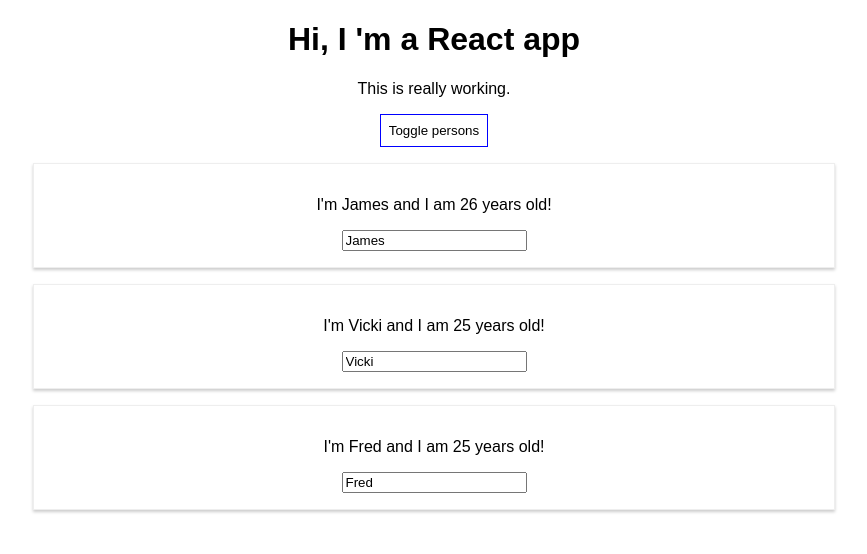
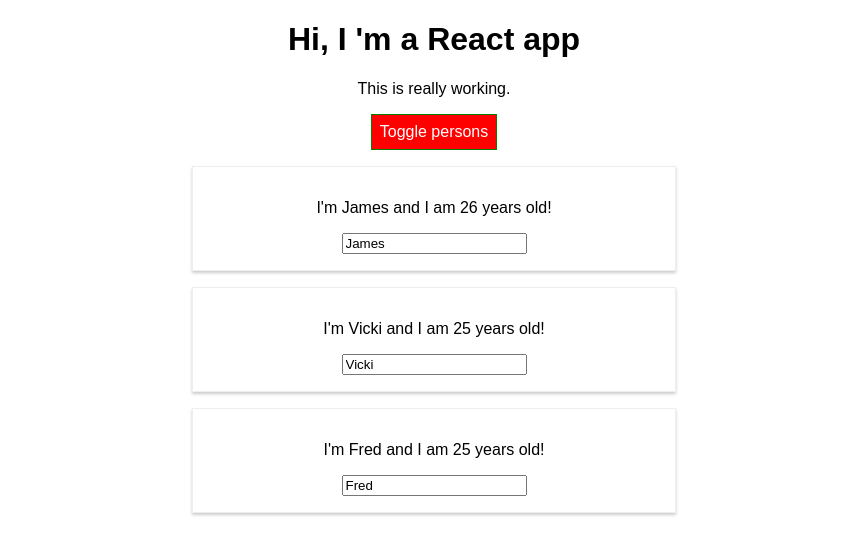
Before and after one commit to jeastham1993/learn-react-100-days-of-code, a React (Create React App) app in the folder src/react-complete-guide/: page / in a window 1280 px wide. Both pictures are taken after a click on the button "Toggle persons". Shown: the top 554 px of the page, without its empty margins (206-1073 px from the left). Built offline with nearby package versions, Linux system fonts and the light colour scheme.

Commit message:
[DAY4] Styling, dynamic classes and styled-components

```diff
--- a/src/react-complete-guide/package.json
+++ b/src/react-complete-guide/package.json
@@ -3,9 +3,11 @@
   "version": "0.1.0",
   "private": true,
   "dependencies": {
+    "radium": "^0.26.0",
     "react": "^16.11.0",
     "react-dom": "^16.11.0",
-    "react-scripts": "1.1.5"
+    "react-scripts": "1.1.5",
+    "styled-components": "^4.4.1"
   },
   "scripts": {
     "start": "react-scripts start",
--- a/src/react-complete-guide/src/App.css
+++ b/src/react-complete-guide/src/App.css
@@ -2,9 +2,10 @@
   text-align: center;
 }
 
-button {
-  background: white;
-  border: 1px solid blue;
-  padding: 8px;
-  cursor: pointer;
+.red{
+  color:red;
 }
+
+.bold{
+  font-weight: bold;
+}
--- a/src/react-complete-guide/src/App.js
+++ b/src/react-complete-guide/src/App.js
@@ -2,8 +2,22 @@
   Component
 } from 'react';
 import './App.css';
-import './Person/Person.css';
 import Person from './Person/Person';
+import styled from 'styled-components';
+
+const StyledButton = styled.button`
+    background-color: ${props => props.alt === true ? 'red' : 'green'};
+    color: white;
+    font: inherit;
+    border: 1px solid green;
+    padding: 8px;
+    cursor: pointer;
+
+    &:hover{
+      background-color: ${props => props.alt === true ? 'lightsalmon' : 'lightgreen'};
+      color: black;
+    }
+`
 
 class App extends Component {
 
@@ -69,7 +83,7 @@
     let persons = null;
 
     if (this.state.showPersons) {
-      persons = ( < div > {
+      persons = ( <div> {
         this.state.persons.map((person, index) => {
           return <Person
           click = {
@@ -89,19 +103,35 @@
           }
           />
         })
-      } < /div>);
+      } </div>);
+
+
+
     }
-    return ( <
-        div className = "App" >
-        <
-        h1 > Hi, I 'm a React app</h1>  <
-        p > This is really working. < /p>  <
-        button onClick = {
+
+    let paragraphClasses = [];
+
+    if (this.state.persons.length <= 2){
+      paragraphClasses.push('red');
+    }
+
+    if (this.state.persons.length <= 1)
+    {
+      paragraphClasses.push('bold');
+    }
+
+    return (
+      <div className = "App" >
+       <h1> Hi, I 'm a React app</h1>
+        <p className={paragraphClasses.join(' ')}>This is really working.</p>
+        <StyledButton alt={this.state.showPersons} onClick = {
           this.togglePersonsHandler
-        } > Toggle persons < /button> {
-        persons
-      } <
-      /div>
+        }
+        >Toggle persons</StyledButton>
+        {
+          persons
+      }
+      </div>
   );
 }
 }
--- a/src/react-complete-guide/src/Person/Person.js
+++ b/src/react-complete-guide/src/Person/Person.js
@@ -1,12 +1,26 @@
 import React from 'react';
+import styled from 'styled-components';
+
+const StyledDiv = styled.div`
+    width: 60%;
+    margin: 16px auto;
+    border: 1px solid #eee;
+    box-shadow: 0 2px 3px #ccc;
+    padding: 16px;
+    text-align: center;
+
+    @media(min-width: 500px) {
+        width: 450px
+}`
 
 const person = (props) => {
+
     return (
-        <div className="Person">
+        <StyledDiv>
             <p onClick={props.click}> I'm {props.name} and I am {props.age} years old!</p>
             <p>{props.children}</p>
             <input type="text" onChange={props.changed} value={props.name}/>
-        </div>
+        </StyledDiv>
     )
 }
 
```
Also changed, not shown: src/react-complete-guide/src/Person/Person.css (+11 -3 lines), 4 other files (tests, documents, lock files or other folders).
